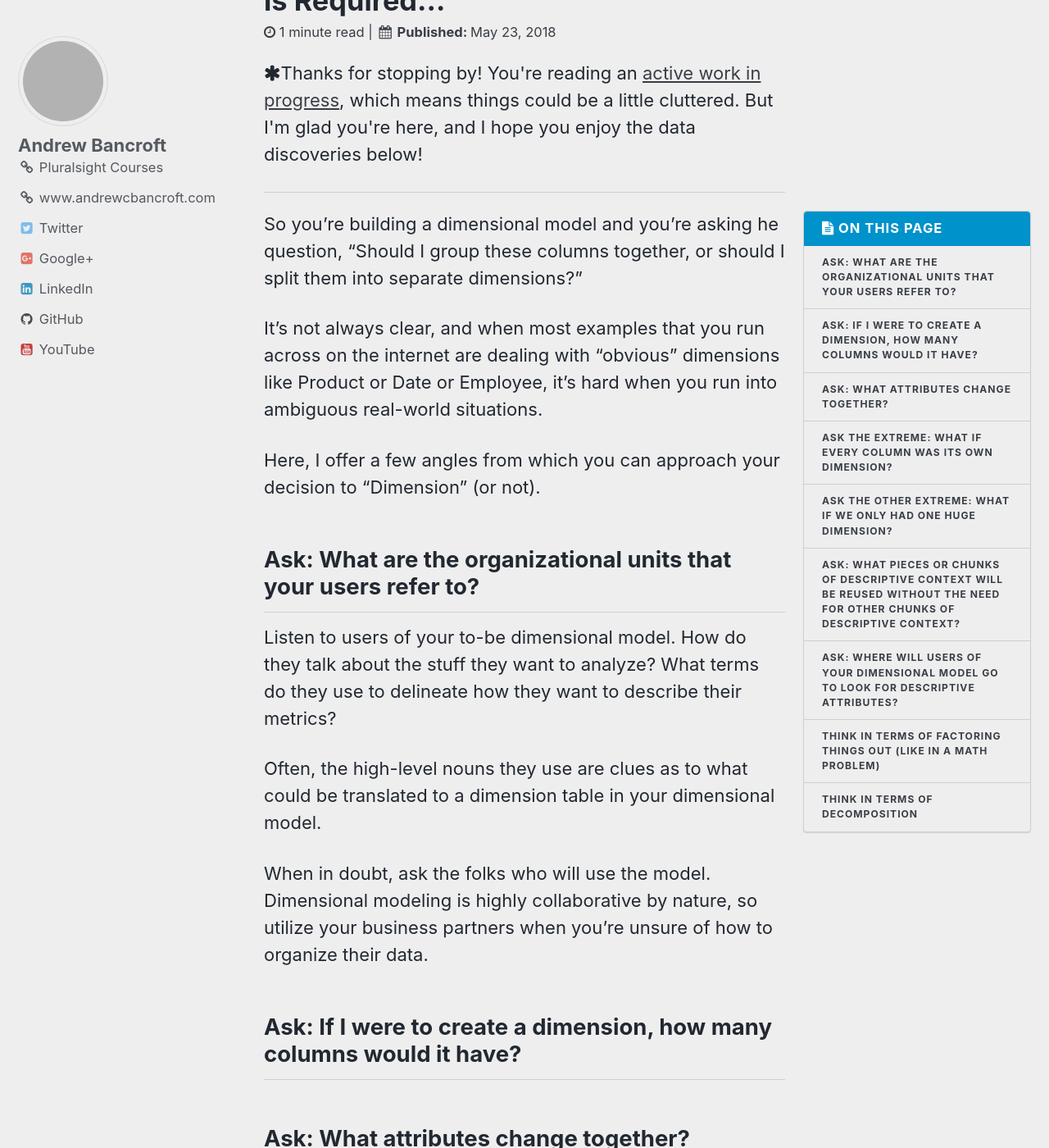
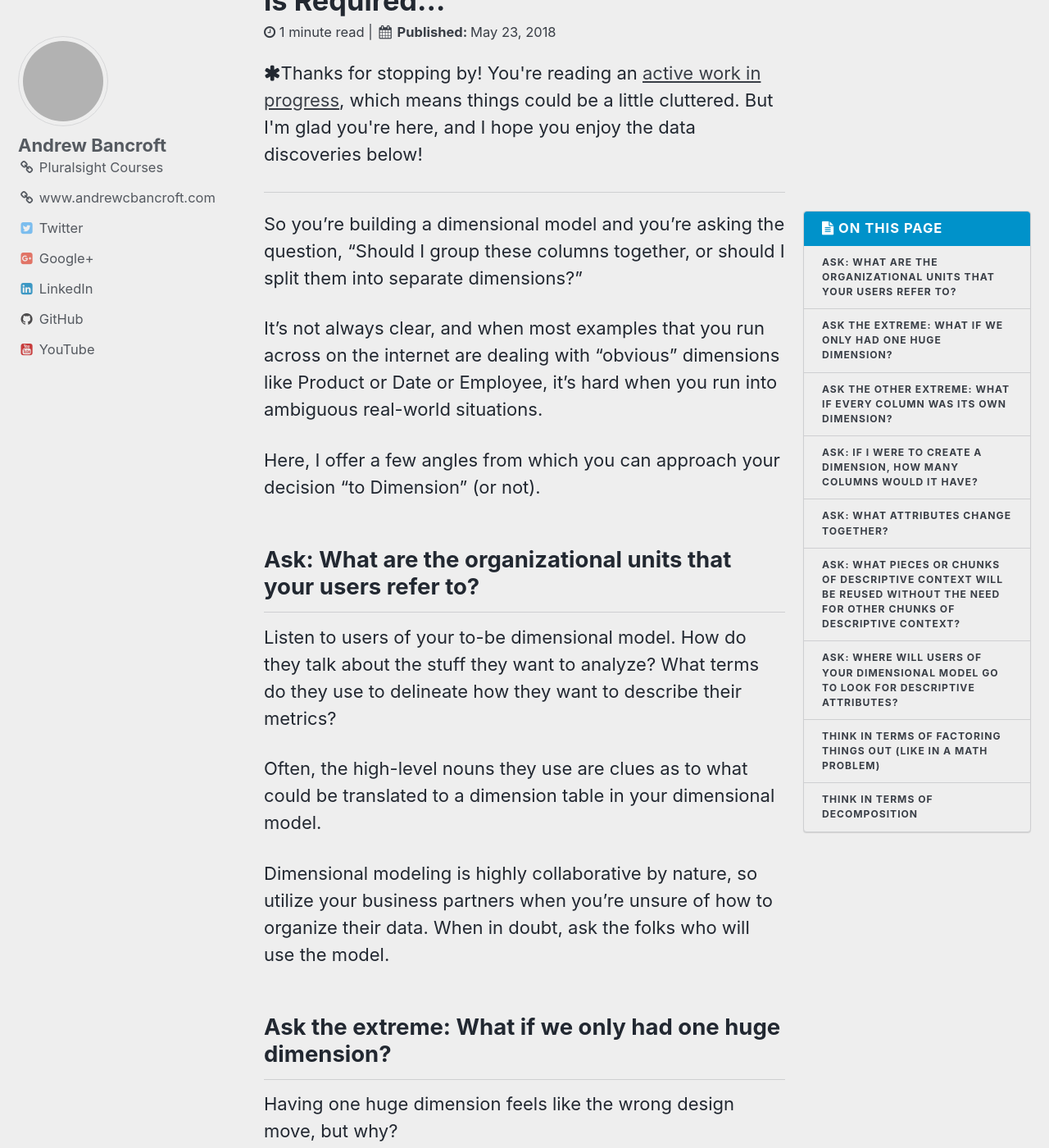
Before and after one commit to andrewcbancroft/datadaylife-blog, a Jekyll site: the page built from _posts/2018-05-23-to-dimension-or-not-to-dimension-how-to-know-when-to-create-a-new-dimension.md, in a window 1280 px wide and 1400 px high, scrolled down 229 px. Shown: the whole window at 82% size. Built offline with Jekyll 4.4.1, drawn with Linux system fonts in a browser that asks for light colours; comment, search, counter and statistics services are not loaded; some of the changed text lies outside the part shown; grey boxes are pictures that could not be loaded.

Commit message:
Update 2018-05-23-to-dimension-or-not-to-dimension-how-to-know-when-to-create-a-new-dimension.md

```diff
--- a/_posts/2018-05-23-to-dimension-or-not-to-dimension-how-to-know-when-to-create-a-new-dimension.md
+++ b/_posts/2018-05-23-to-dimension-or-not-to-dimension-how-to-know-when-to-create-a-new-dimension.md
@@ -6,11 +6,11 @@
 categories: [Data Modeling]
 ---
 
-So you're building a dimensional model and you're asking he question, "Should I group these columns together, or should I split them into separate dimensions?"
+So you're building a dimensional model and you're asking the question, "Should I group these columns together, or should I split them into separate dimensions?"
 
 It's not always clear, and when most examples that you run across on the internet are dealing with "obvious" dimensions like Product or Date or Employee, it's hard when you run into ambiguous real-world situations.
 
-Here, I offer a few angles from which you can approach your decision to "Dimension" (or not).
+Here, I offer a few angles from which you can approach your decision "to Dimension" (or not).
 
 ## Ask: What are the organizational units that your users refer to?
 
@@ -18,15 +18,21 @@
 
 Often, the high-level nouns they use are clues as to what could be translated to a dimension table in your dimensional model.
 
-When in doubt, ask the folks who will use the model. Dimensional modeling is highly collaborative by nature, so utilize your business partners when you're unsure of how to organize their data.
+Dimensional modeling is highly collaborative by nature, so utilize your business partners when you're unsure of how to organize their data.  When in doubt, ask the folks who will use the model.
+
+## Ask the extreme: What if we only had one huge dimension?
+Having one huge dimension feels like the wrong design move, but why?
+
+Right now, I'm imagining a table that contains every bit of descriptive context about a measurement without discrimination...just one huge dimension.  What's the discomfort here?
+
+
+
+
+## Ask the other extreme: What if every column was its own dimension?
 
 ## Ask: If I were to create a dimension, how many columns would it have?
 
 ## Ask: What attributes change together?
-
-## Ask the extreme:  What if every column was its own dimension?
-
-## Ask the other extreme: What if we only had one huge dimension?
 
 ## Ask: What pieces or chunks of descriptive context will be reused without the need for other chunks of descriptive context?
 
```
